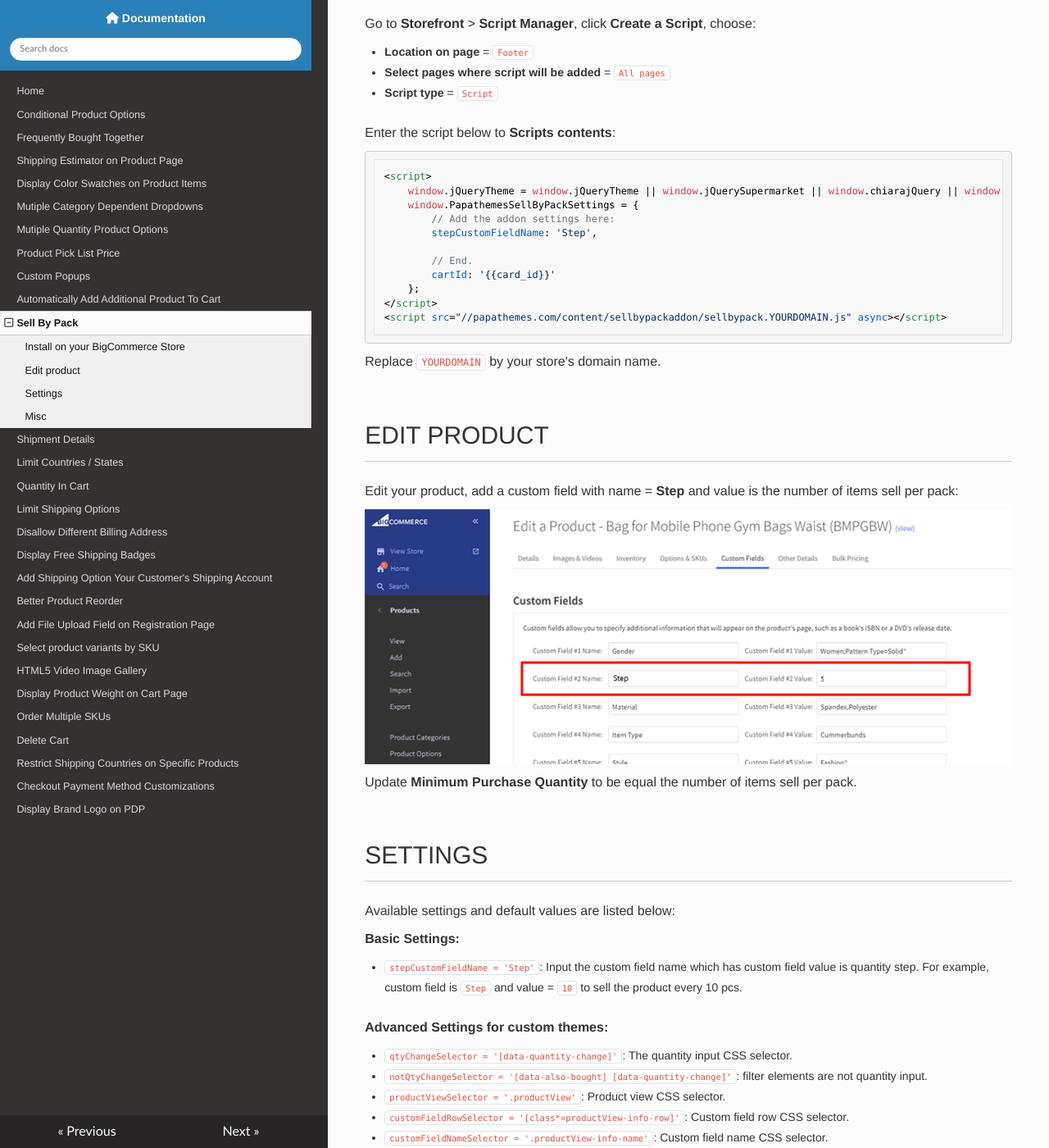
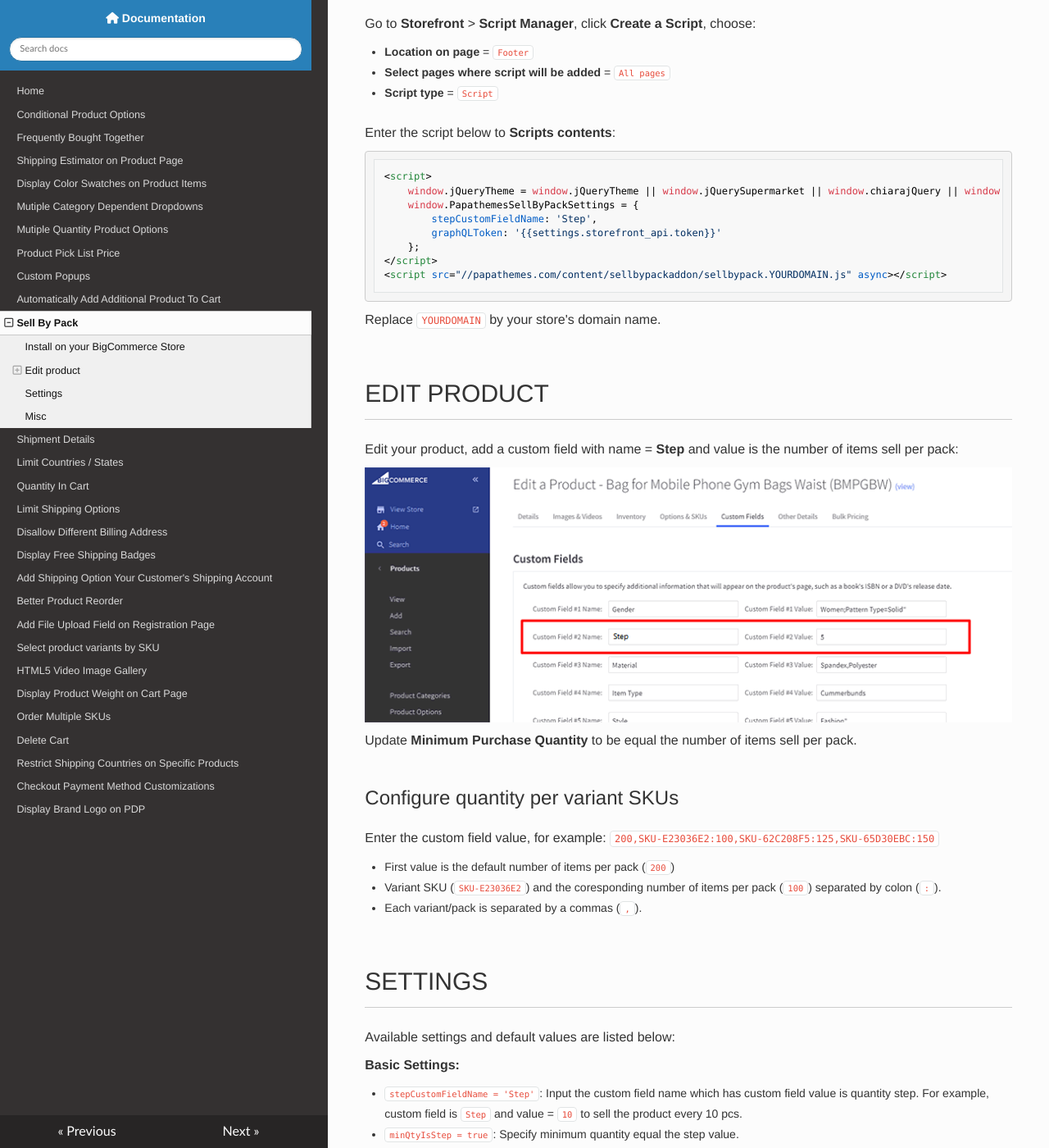
Before and after one commit to tvlgiao/bc-addons-docs, an MkDocs documentation site: the page built from docs/sell-by-pack.md, in a window 1280 px wide and 1400 px high, scrolled down 745 px. Shown: the whole window at 82% size. Built offline with MkDocs 1.6.1, drawn with Linux system fonts in a browser that asks for light colours; nearby versions of some CDN libraries; some of the changed text lies outside the part shown.

Commit message:
Update Sell by Pack

```diff
--- a/docs/sell-by-pack.md
+++ b/docs/sell-by-pack.md
@@ -18,11 +18,8 @@
 <script>
     window.jQueryTheme = window.jQueryTheme || window.jQuerySupermarket || window.chiarajQuery || window.jQuery || window.$;
     window.PapathemesSellByPackSettings = {
-        // Add the addon settings here:
         stepCustomFieldName: 'Step',
-
-        // End.
-        cartId: '{{card_id}}'
+        graphQLToken: '{{settings.storefront_api.token}}'
     };
 </script>
 <script src="//papathemes.com/content/sellbypackaddon/sellbypack.YOURDOMAIN.js" async></script>
@@ -38,6 +35,15 @@
 
 Update **Minimum Purchase Quantity** to be equal the number of items sell per pack.
 
+### Configure quantity per variant SKUs
+
+
+Enter the custom field value, for example: `200,SKU-E23036E2:100,SKU-62C208F5:125,SKU-65D30EBC:150`
+
+- First value is the default number of items per pack (`200`)
+- Variant SKU (`SKU-E23036E2`) and the coresponding number of items per pack (`100`) separated by colon (`:`).
+- Each variant/pack is separated by a commas (`,`).
+
 
 ## Settings
 
@@ -46,6 +52,8 @@
 **Basic Settings:**
 
 - `stepCustomFieldName = 'Step'`: Input the custom field name which has custom field value is quantity step. For example, custom field is `Step` and value = `10` to sell the product every 10 pcs.
+- `minQtyIsStep = true`: Specify minimum quantity  equal the step value.
+- `graphQLToken = '{{settings.storefront_api.token}}'`
 
 **Advanced Settings for custom themes:**
 
```
